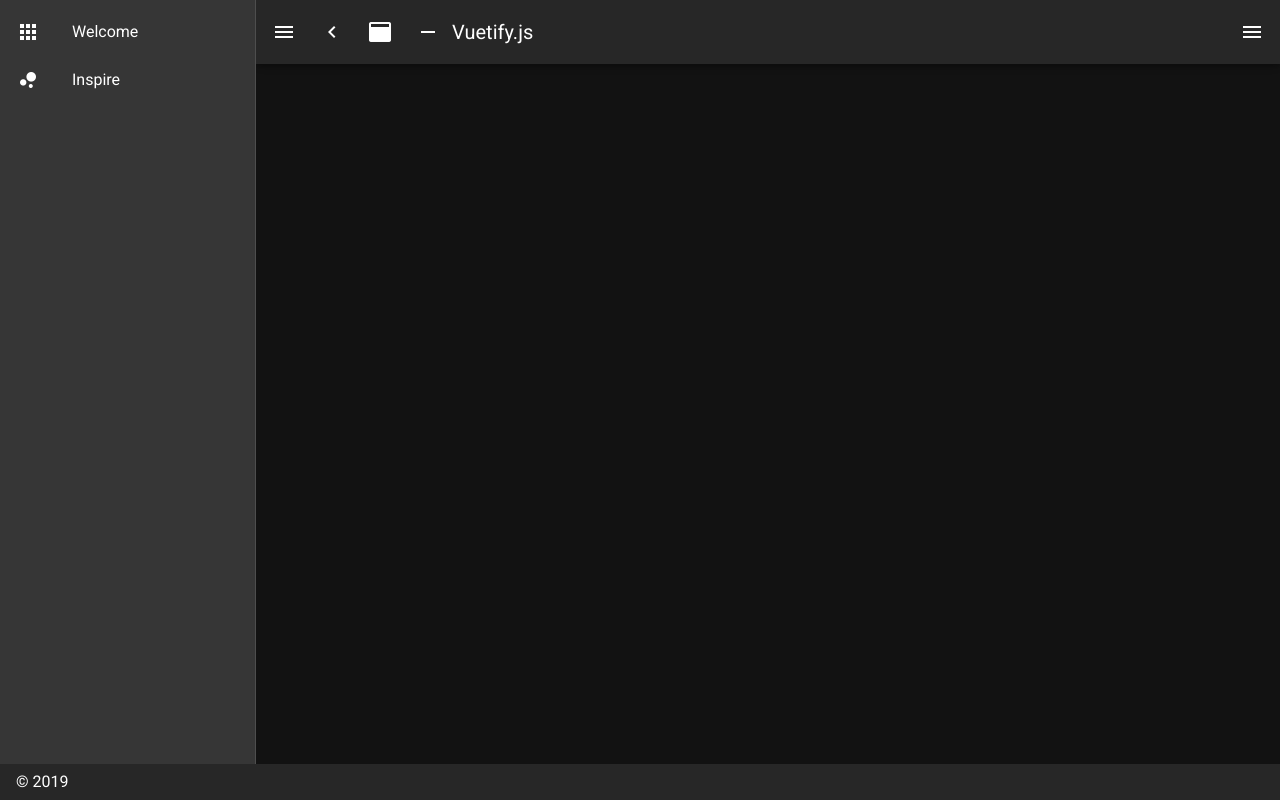
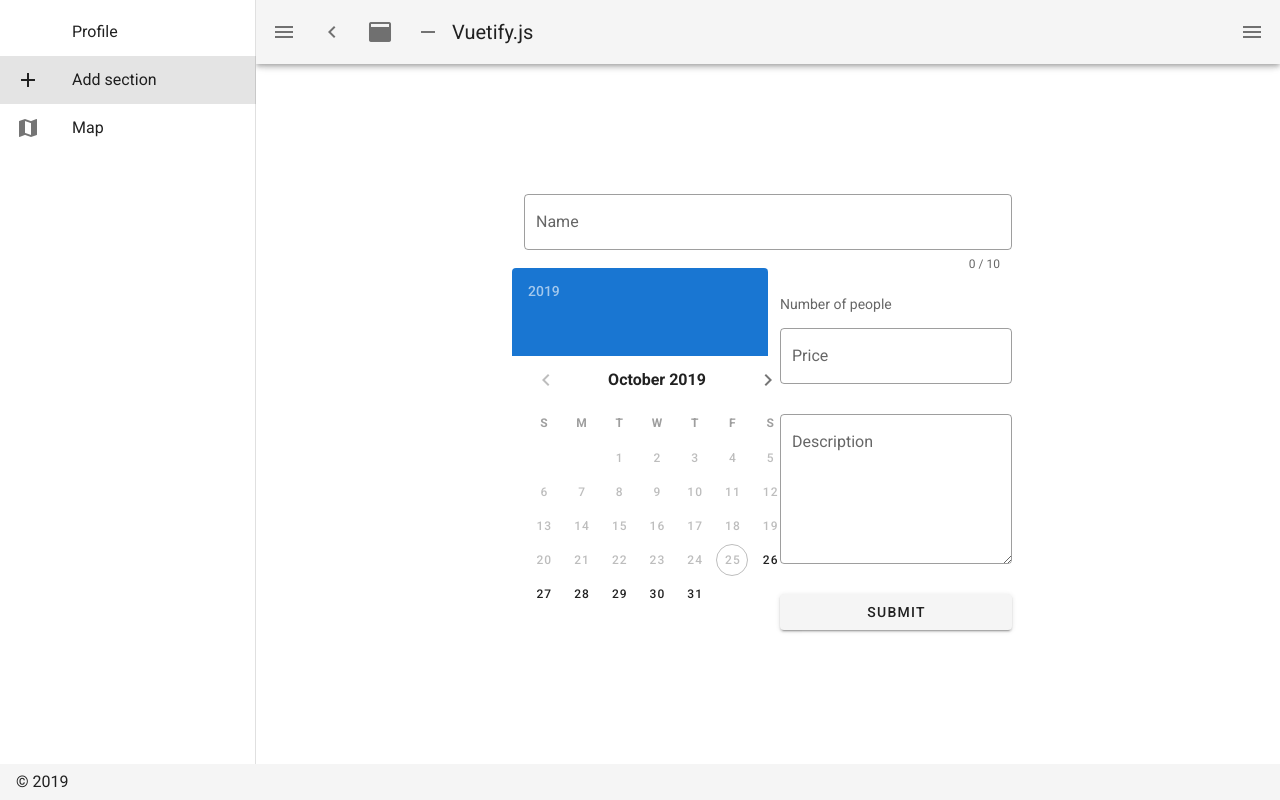
Before and after one commit to Ronypea/ThankYou.To, a Nuxt app: page /add in a window 1280 px wide. Built offline with nearby package versions, Linux system fonts and the light colour scheme.

Commit message:
TASK-1: Добавить страницу для /add route

```diff
--- a/layouts/default.vue
+++ b/layouts/default.vue
@@ -1,5 +1,5 @@
 <template>
-  <v-app dark>
+  <v-app>
     <v-navigation-drawer
       v-model="drawer"
       :mini-variant="miniVariant"
@@ -59,7 +59,7 @@
       </v-btn>
     </v-app-bar>
     <v-content>
-      <v-container>
+      <v-container fill-height>
         <nuxt />
       </v-container>
     </v-content>
@@ -98,14 +98,19 @@ export default {
       fixed: false,
       items: [
         {
-          icon: 'mdi-apps',
-          title: 'Welcome',
-          to: '/'
+          icon: 'mdi-face',
+          title: 'Profile',
+          to: '/profile'
         },
         {
-          icon: 'mdi-chart-bubble',
-          title: 'Inspire',
-          to: '/inspire'
+        icon: 'mdi-plus',
+          title: 'Add section',
+          to: '/add'
+        },
+        {
+          icon: 'mdi-map',
+          title: 'Map',
+          to: '/map'
         }
       ],
       miniVariant: false,
--- a/nuxt.config.js
+++ b/nuxt.config.js
@@ -57,7 +57,7 @@ export default {
   vuetify: {
     customVariables: ['~/assets/variables.scss'],
     theme: {
-      dark: true,
+      // dark: true,
       themes: {
         dark: {
           primary: colors.blue.darken2,
--- /dev/null
+++ b/pages/add.vue
@@ -0,0 +1,54 @@
+<template>
+  <v-row justify="space-around" align="center">
+    <v-col cols="6">
+      <v-form>
+        <v-text-field
+            v-model="name"
+            :counter="10"
+            :rules="nameRules"
+            label="Name"
+            outlined
+            required
+          ></v-text-field>
+          <v-row justify="space-between">
+            <v-col cols="6" style="padding: 0">
+              <v-date-picker :min="getDate()"></v-date-picker>
+            </v-col>
+            <v-col cols="6">
+              <v-subheader style="padding: 0">Number of people</v-subheader>
+              <v-text-field
+                v-model="price"
+                label="Price"
+                outlined
+                required
+              ></v-text-field>
+              <v-textarea
+              outlined
+              label="Description"
+              ></v-textarea>
+              <v-btn color="submit" width="100%">Submit</v-btn>
+            </v-col>
+          </v-row>
+      </v-form>
+    </v-col>
+  </v-row>
+</template>
+
+<script>
+
+export default {
+  methods: {
+    getDate: () => {
+      let date = new Date();
+      let day = String(date.getDate() + 1).padStart(2, '0');
+      let month = String(date.getMonth() + 1).padStart(2, '0');
+      let year = String(date.getFullYear());
+
+      return `${year}-${month}-${day}`;
+    }
+  }
+}
+</script>
+
+<style scoped>
+</style>
```
